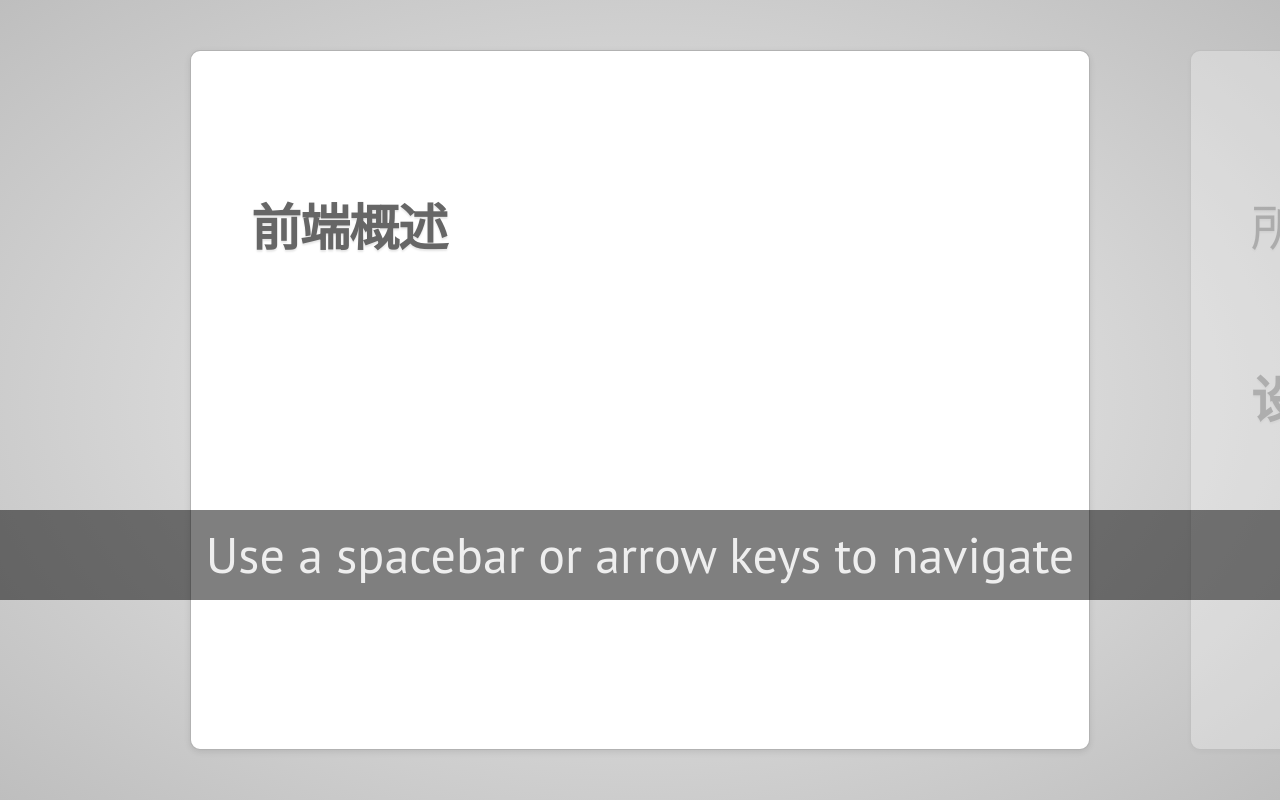
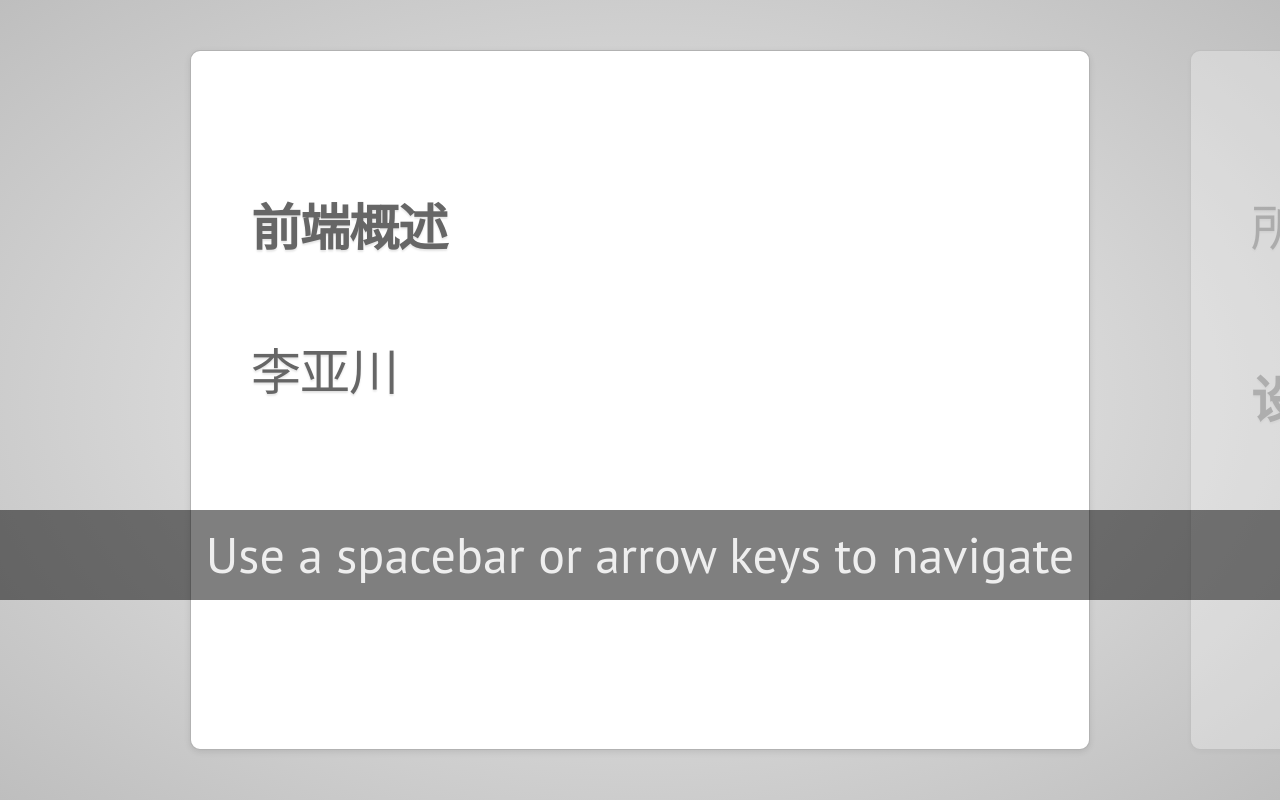
Before and after one commit to applesstt/RKFE, a plain HTML site: page index.html in a window 1280 px wide. Shown: the top 800 px of the page. Drawn offline with nearby package versions, Linux system fonts and the light colour scheme.

Commit message:
增加作者名字

```diff
--- a/index.html
+++ b/index.html
@@ -165,7 +165,7 @@
 
     -->
     <div id="bored" class="step slide" data-x="-1000" data-y="-1500">
-        <q><b>前端概述</b></q>
+	    <q><b>前端概述</b><br/><br/>李亚川</q>
     </div>
 
     <!--
```
